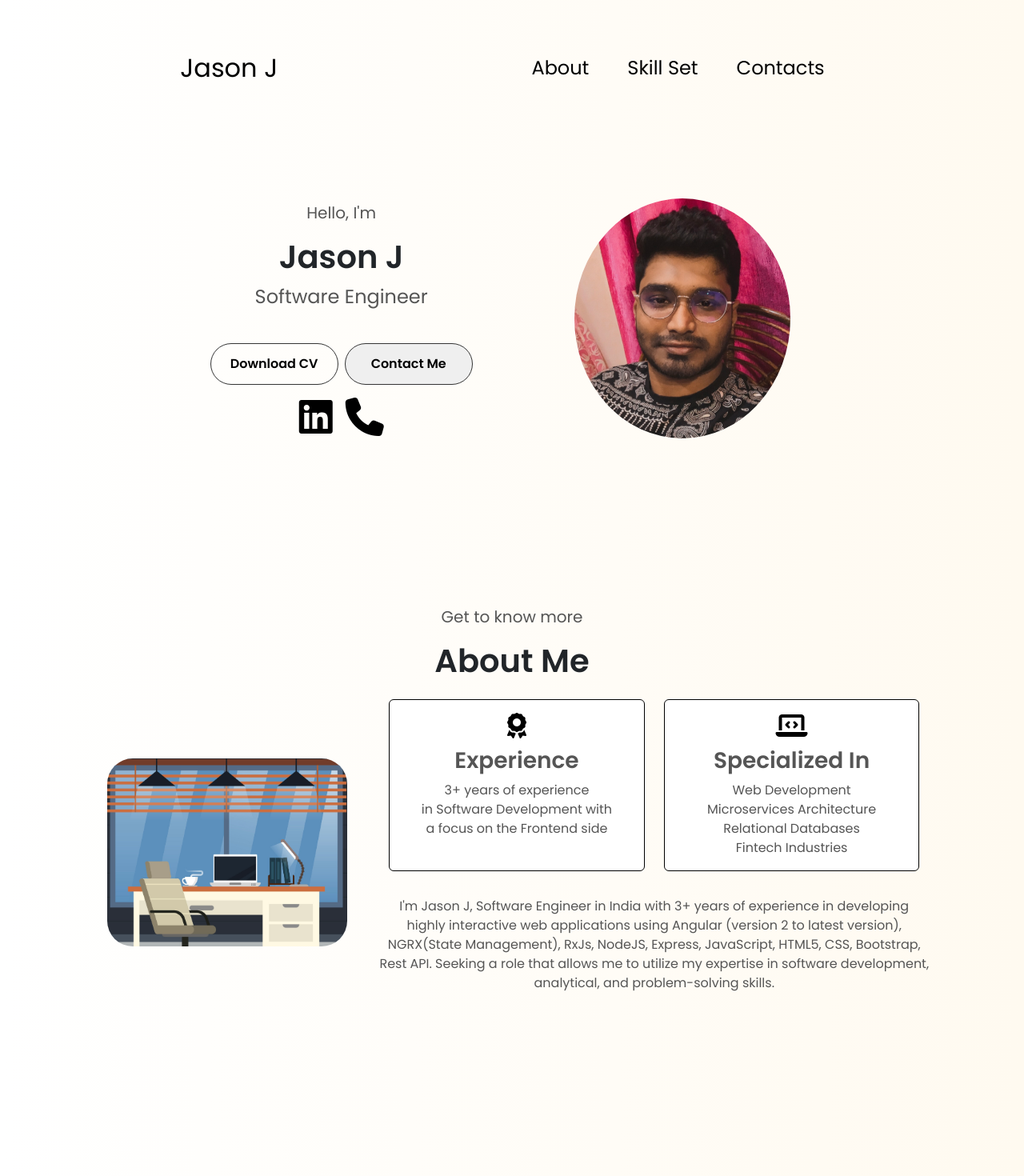
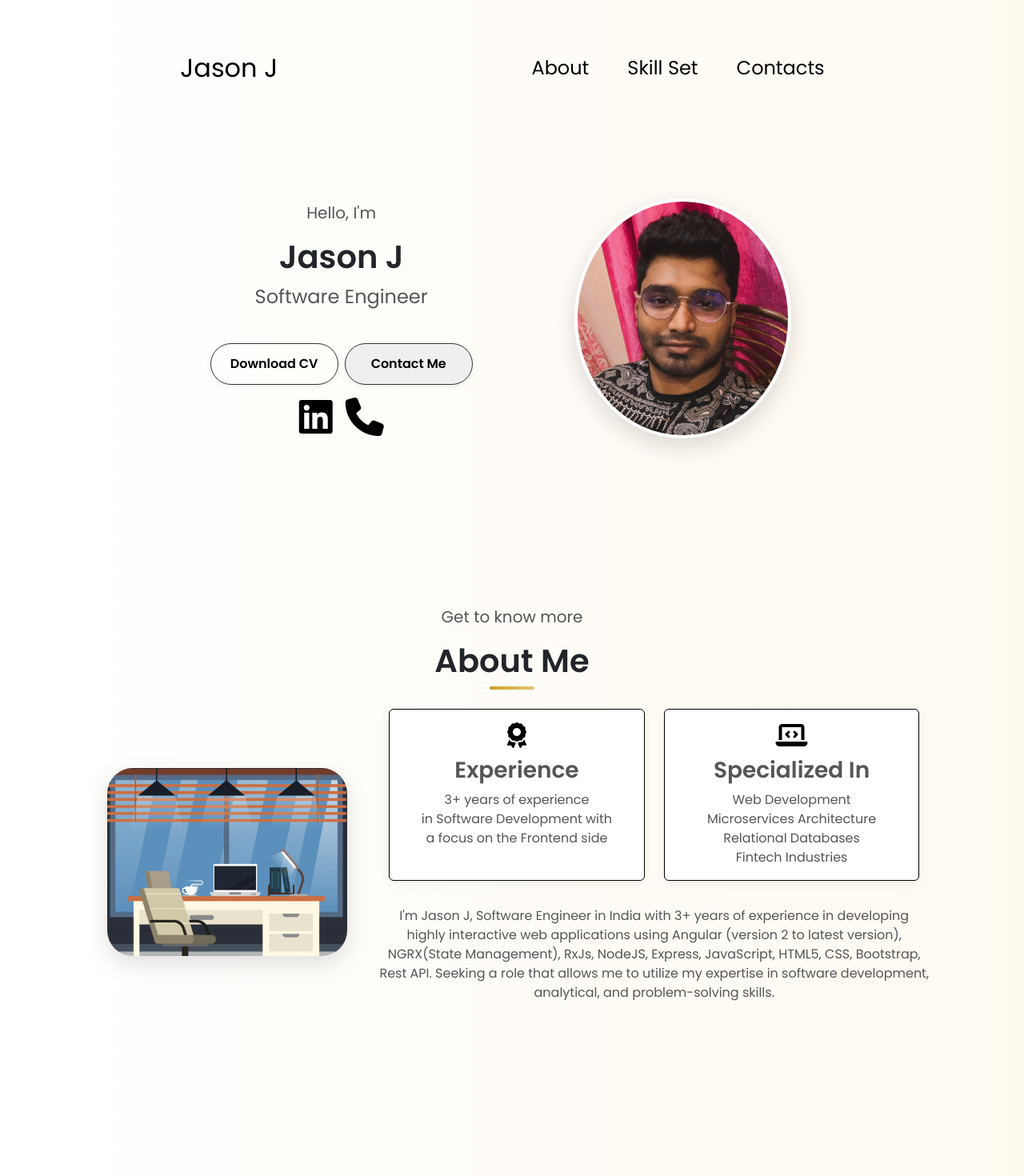
Before and after one commit to jason2698/portfolio, an Angular app: page / in a window 1280 px wide. Shown: the top 1470 px of the page at 80% size. Built offline with nearby package versions, Linux system fonts and the light colour scheme.

Commit message:
Minor style changes

```diff
--- a/angular.json
+++ b/angular.json
@@ -103,5 +103,8 @@
         }
       }
     }
+  },
+  "cli": {
+    "analytics": false
   }
 }
--- a/package.json
+++ b/package.json
@@ -19,7 +19,7 @@
     "@angular/platform-browser-dynamic": "^19.0.0",
     "@angular/router": "^19.0.0",
     "@fortawesome/fontawesome-free": "^6.5.2",
-    "@ng-bootstrap/ng-bootstrap": "^17.0.1",
+    "@ng-bootstrap/ng-bootstrap": "^18.0.0",
     "@popperjs/core": "^2.11.8",
     "bootstrap": "^5.3.3",
     "bootstrap-icons": "^1.11.3",
--- a/src/app/components/about/about.component.scss
+++ b/src/app/components/about/about.component.scss
@@ -1,6 +1,7 @@
 .about-pic {
     max-width: 450px;
     width: 100%;
+    box-shadow: 0 10px 28px rgba(0, 0, 0, 0.12);
 
     @media (max-width: 1400px) {
       max-width: 300px;
@@ -11,6 +12,17 @@
   .about-card {
     max-width: 400px;
     width: 100%;
+    box-shadow: 0 4px 14px rgba(0, 0, 0, 0.06);
+    transition: transform 250ms ease, box-shadow 250ms ease;
+
+    &:hover {
+      transform: translateY(-6px);
+      box-shadow: 0 12px 26px rgba(0, 0, 0, 0.12);
+
+      .icon {
+        color: #c9a227;
+      }
+    }
   }
 
   .about-subtitle {
--- a/src/app/components/contact/contact.component.scss
+++ b/src/app/components/contact/contact.component.scss
@@ -9,3 +9,13 @@ a {
       text-decoration-color: rgb(181,181, 181);
     }
   }
+
+.contact-card {
+    box-shadow: 0 4px 14px rgba(0, 0, 0, 0.06);
+    transition: transform 250ms ease, box-shadow 250ms ease;
+
+    &:hover {
+      transform: translateY(-6px);
+      box-shadow: 0 12px 26px rgba(0, 0, 0, 0.12);
+    }
+}
--- a/src/app/components/footer/footer.component.scss
+++ b/src/app/components/footer/footer.component.scss
@@ -0,0 +1,4 @@
+:host {
+    display: block;
+    border-top: 1px solid rgba(0, 0, 0, 0.08);
+}
--- a/src/app/components/nav-links/nav-links.component.scss
+++ b/src/app/components/nav-links/nav-links.component.scss
@@ -3,12 +3,12 @@ a {
     text-decoration: none;
     text-decoration-color: whitesmoke;
     cursor: pointer;
+    transition: color 200ms ease;
 
     &:hover {
-        color: gray;
+        color: rgb(53, 53, 53);
         text-decoration: underline;
         text-underline-offset: 1rem;
-        // text-decoration-color: rgb(181, 181, 181);
-        text-decoration-color: rgb(181, 181, 181);
+        text-decoration-color: #c9a227;
     }
 }
--- a/src/app/components/profile/profile.component.scss
+++ b/src/app/components/profile/profile.component.scss
@@ -2,3 +2,14 @@ img {
     height: 300px;
     // width: 300px;
 }
+
+.profile-pic {
+    box-shadow: 0 10px 30px rgba(0, 0, 0, 0.15);
+    border: 4px solid #fff;
+    transition: transform 300ms ease, box-shadow 300ms ease;
+
+    &:hover {
+        transform: scale(1.03);
+        box-shadow: 0 14px 36px rgba(0, 0, 0, 0.22);
+    }
+}
--- a/src/styles.scss
+++ b/src/styles.scss
@@ -9,6 +9,8 @@ $border-color: rgb(53, 53, 53);
 $darkgrey-color: rgb(85, 85, 85);
 $hover-background: rgb(53, 53, 53);
 $decoration-color: rgb(181, 181, 181);
+$accent-color: #c9a227;
+$accent-light: #e3c46b;
 
 body {
     font-family: 'Poppins', sans-serif;
@@ -40,10 +42,36 @@ section {
 
 .icon {
     color: $black-color;
+    transition: color 200ms ease, transform 200ms ease;
 }
 
 i.pointer {
     cursor: pointer;
+}
+
+i.pointer:hover,
+a:hover .icon {
+    color: $accent-color;
+    transform: scale(1.15);
+}
+
+/* Section heading accent */
+section h1.fw-bold {
+    position: relative;
+    padding-bottom: 0.75rem;
+    margin-bottom: 1.5rem;
+
+    &::after {
+        content: "";
+        position: absolute;
+        bottom: 0;
+        left: 50%;
+        width: 56px;
+        height: 4px;
+        border-radius: 2px;
+        transform: translateX(-50%);
+        background: linear-gradient(90deg, $accent-color, $accent-light);
+    }
 }
 
 /* Buttons */
@@ -54,10 +82,13 @@ i.pointer {
     width: 10rem;
     border-radius: 2rem;
     border: $border-color 0.1rem solid;
+    box-shadow: 0 2px 6px rgba(0, 0, 0, 0.08);
 
     &:hover {
         cursor: pointer;
         color: $whitesmoke-color;
+        transform: translateY(-2px);
+        box-shadow: 0 8px 18px rgba(0, 0, 0, 0.18);
     }
 }
 
```
Also changed, not shown: 1 other file (tests, documents, lock files or other folders).
